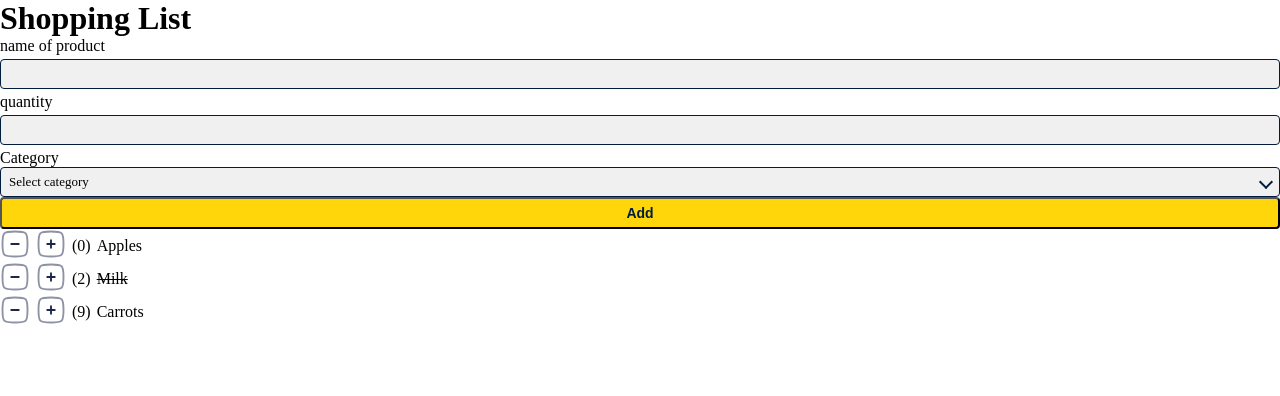
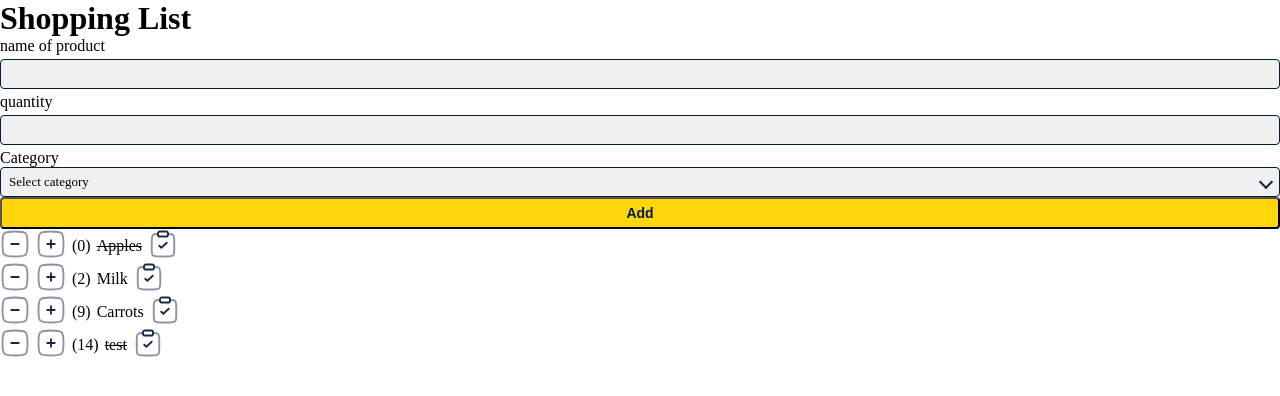
Before and after one commit to bessu4ka/dynamic-shopping-list, a React (Vite) app: page / in a window 1280 px wide. Shown: the top 396 px of the page. Built offline with nearby package versions, Linux system fonts and the light colour scheme; data requests are answered from the project's data file.

Commit message:
feature(core): added togle status logic

```diff
--- a/server/db.json
+++ b/server/db.json
@@ -5,14 +5,14 @@
       "name": "Apples",
       "quantity": 0,
       "category": "Fruits",
-      "purchased": false
+      "purchased": true
     },
     {
       "id": "2",
       "name": "Milk",
       "quantity": 2,
       "category": "Dairy",
-      "purchased": true
+      "purchased": false
     },
     {
       "id": "3",
@@ -20,6 +20,13 @@
       "quantity": 9,
       "category": "Vegetables",
       "purchased": false
+    },
+    {
+      "id": "1743344318860",
+      "name": "test",
+      "quantity": 14,
+      "category": "Dairy",
+      "purchased": true
     }
   ]
 }
--- a/src/api/shop-list.ts
+++ b/src/api/shop-list.ts
@@ -27,4 +27,12 @@ export const shopListApi = {
       console.error('Error updating quantity:', error);
     }
   },
+
+  updatePurchaseStatus: async (id: string, purchased: boolean) => {
+    try {
+      return (await instance.patch(`shopList/${id}`, { purchased })).data;
+    } catch (error) {
+      console.error('Error updating purchase status:', error);
+    }
+  },
 };
--- /dev/null
+++ b/src/components/icons/done.tsx
@@ -0,0 +1,29 @@
+// types
+import type { FC, SVGProps } from 'react';
+
+type DoneProps = SVGProps<SVGSVGElement>;
+
+const Done: FC<DoneProps> = ({ className, ...props }) => (
+  <svg viewBox='0 0 24 24' fill='none' className={className} {...props}>
+    <path
+      opacity='0.5'
+      d='M16 4C18.175 4.01211 19.3529 4.10856 20.1213 4.87694C21 5.75562 21 7.16983 21 9.99826V15.9983C21 18.8267 21 20.2409 20.1213 21.1196C19.2426 21.9983 17.8284 21.9983 15 21.9983H9C6.17157 21.9983 4.75736 21.9983 3.87868 21.1196C3 20.2409 3 18.8267 3 15.9983V9.99826C3 7.16983 3 5.75562 3.87868 4.87694C4.64706 4.10856 5.82497 4.01211 8 4'
+      stroke='#1C274C'
+      stroke-width='1.5'
+    />
+    <path
+      d='M9 13.4L10.7143 15L15 11'
+      stroke='#1C274C'
+      stroke-width='1.5'
+      stroke-linecap='round'
+      stroke-linejoin='round'
+    />
+    <path
+      d='M8 3.5C8 2.67157 8.67157 2 9.5 2H14.5C15.3284 2 16 2.67157 16 3.5V4.5C16 5.32843 15.3284 6 14.5 6H9.5C8.67157 6 8 5.32843 8 4.5V3.5Z'
+      stroke='#1C274C'
+      stroke-width='1.5'
+    />
+  </svg>
+);
+
+export default Done;
--- a/src/components/icons/minus.tsx
+++ b/src/components/icons/minus.tsx
@@ -1,3 +1,4 @@
+// types
 import type { FC, SVGProps } from 'react';
 
 type MinusProps = SVGProps<SVGSVGElement>;
--- a/src/components/icons/plus.tsx
+++ b/src/components/icons/plus.tsx
@@ -1,3 +1,4 @@
+// types
 import type { FC, SVGProps } from 'react';
 
 type PlusProps = SVGProps<SVGSVGElement>;
--- /dev/null
+++ b/src/hooks/useUpdatePurchaseStatus.mutation.ts
@@ -0,0 +1,25 @@
+// hooks
+import { useQueryClient, useMutation } from '@tanstack/react-query';
+// constants
+import { SHOP_LIST } from '../constants/query-keys';
+// utils
+import { shopListApi } from '../api/shop-list';
+// types
+import { ListItem } from '../types/list-item.type';
+
+interface ChangeQuantity {
+  id: string;
+  purchased: boolean;
+}
+
+export const useUpdatePurchaseStatus = () => {
+  const queryClient = useQueryClient();
+
+  return useMutation<ListItem, Error, ChangeQuantity>({
+    mutationFn: ({ id, purchased }) =>
+      shopListApi.updatePurchaseStatus(id, purchased),
+    onSuccess: () => {
+      queryClient.invalidateQueries({ queryKey: [SHOP_LIST] });
+    },
+  });
+};
--- a/src/pages/App.tsx
+++ b/src/pages/App.tsx
@@ -7,8 +7,10 @@ import {
 import { useAddItem } from '../hooks/useAddItem.mutation';
 import { useShopList } from '../hooks/useShopList.query';
 import { useUpdateQuantity } from '../hooks/useUpdateQuantity';
+import { useUpdatePurchaseStatus } from '../hooks/useUpdatePurchaseStatus.mutation';
 // components
 import Plus from '../components/icons/plus';
+import Done from '../components/icons/done';
 import Input from '../components/ui/input/input';
 import Minus from '../components/icons/minus';
 import Button from '../components/ui/button/button';
@@ -22,6 +24,8 @@ const App = () => {
   const { data = [], error, isLoading } = useShopList();
   const { mutate: addItem, isPending: isAddItemLoading } = useAddItem();
   const { mutate: updateQuantity } = useUpdateQuantity();
+  const { mutate: updatePurchaseStatus } = useUpdatePurchaseStatus();
+
   const {
     reset,
     watch,
@@ -48,6 +52,10 @@ const App = () => {
     if (quantity > 0) {
       updateQuantity({ id, quantity: quantity - 1 });
     }
+  };
+
+  const handleUpdatePurchaseStatus = (id: string, purchase: boolean) => () => {
+    updatePurchaseStatus({ id, purchased: !purchase });
   };
 
   if (isLoading) return <div>Loading...</div>;
@@ -99,6 +107,11 @@ const App = () => {
                     }}>
                     {name}
                   </span>
+                  <Button
+                    className={styles.iconButton}
+                    onClick={handleUpdatePurchaseStatus(id, purchased)}>
+                    <Done />
+                  </Button>
                 </div>
               </div>
             </div>
```
